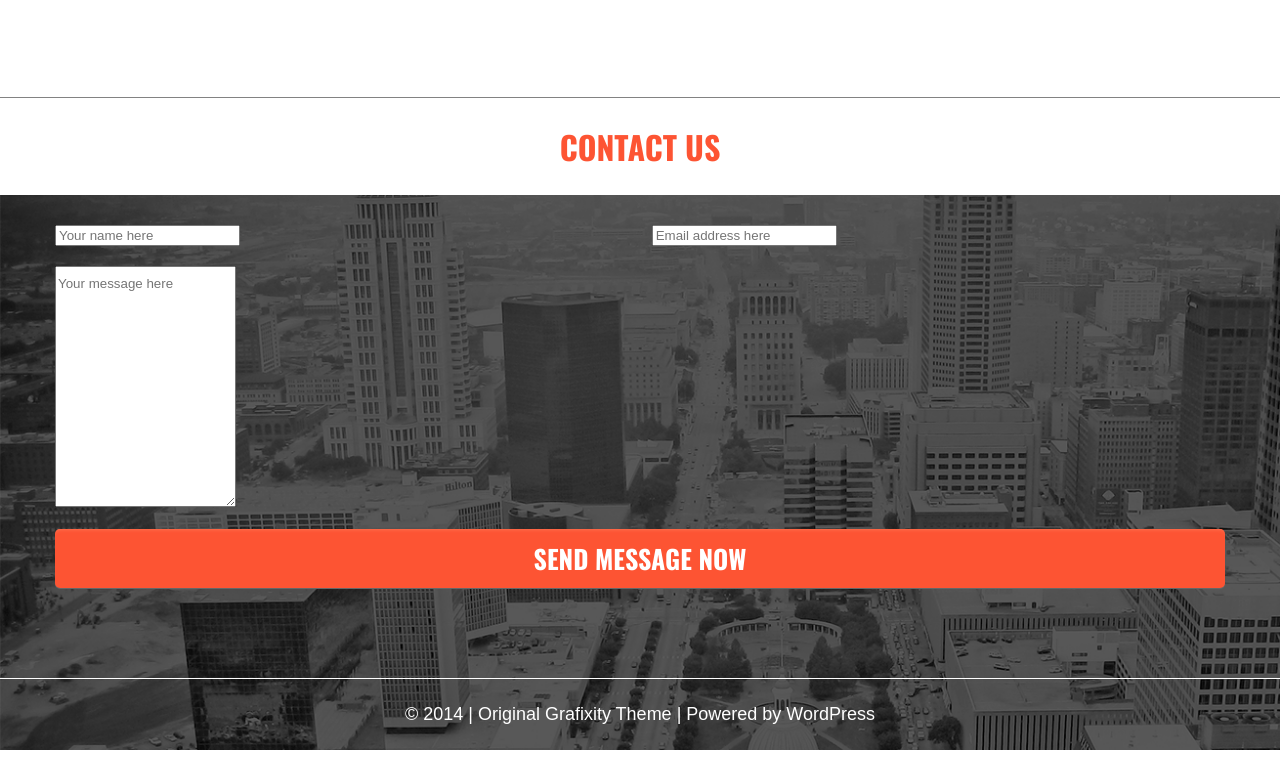
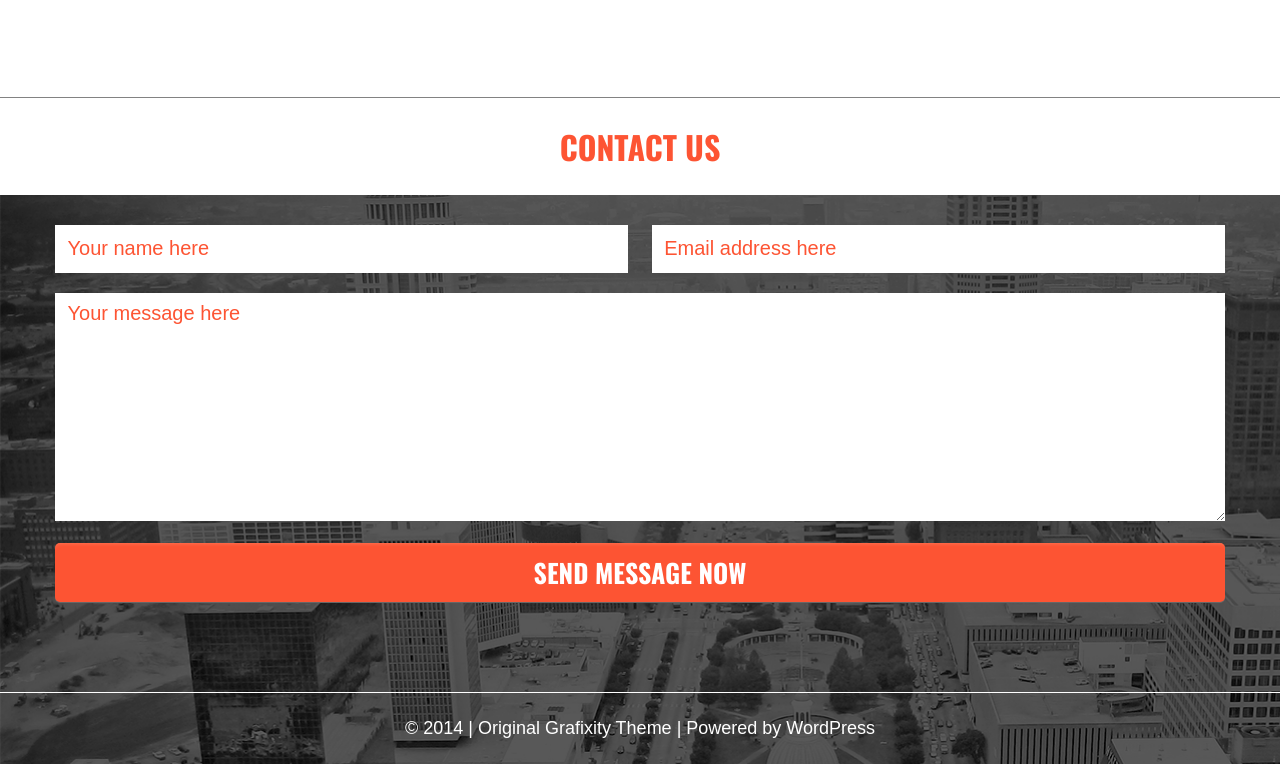
Before and after one commit to Ythotha/dropp, a website: page index.html in a window 1280 px wide. Shown: the part 3683-4447 px from the top of the page. Drawn offline with nearby package versions, Linux system fonts and the light colour scheme.

Commit message:
Заменил устаревшие классы в форме

```diff
--- a/index.html
+++ b/index.html
@@ -317,16 +317,16 @@
                     <div class="contact-form__personal-info">
                         <div class="contact-form__name-box">
                             <label class="contact-form__label" for="client-name">Name</label>
-                            <input class="form-field contact-form__name" id="client-name" name="client-name" type="text" placeholder="Your name here">
+                            <input class="contact-form__field contact-form__name" id="client-name" name="client-name" type="text" placeholder="Your name here">
                         </div>
                         <div class="contact-form__email-box">
                             <label class="contact-form__label" for="client-email">Email</label>
-                            <input class="form-field contact-form__email" id="client-email" name="client-email" type="email" placeholder="Email address here">
+                            <input class="contact-form__field contact-form__email" id="client-email" name="client-email" type="email" placeholder="Email address here">
                         </div>
                     </div>
                     <div class="contact-form__message-box">
                         <label class="contact-form__label" for="client-message">Your message</label>
-                        <textarea class="form-field contact-form__message" id="client-message" name="client-message" placeholder="Your message here"></textarea>
+                        <textarea class="contact-form__field contact-form__message" id="client-message" name="client-message" placeholder="Your message here"></textarea>
                     </div>
                     <button class="button contact-form__button">send message now</button>
                 </form>
```
